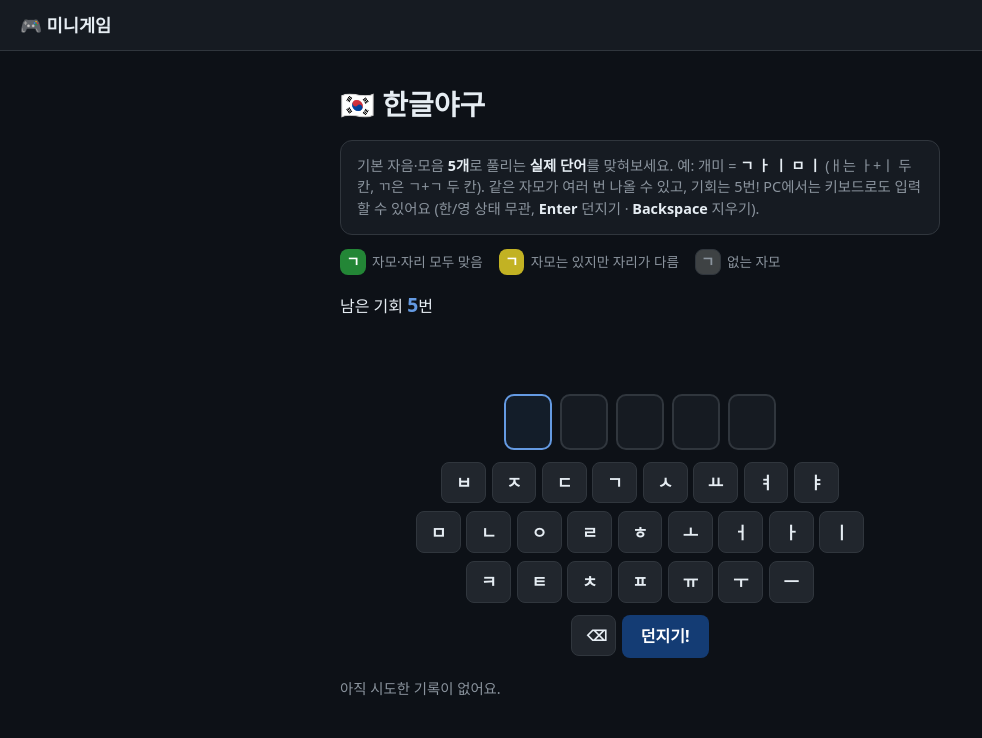
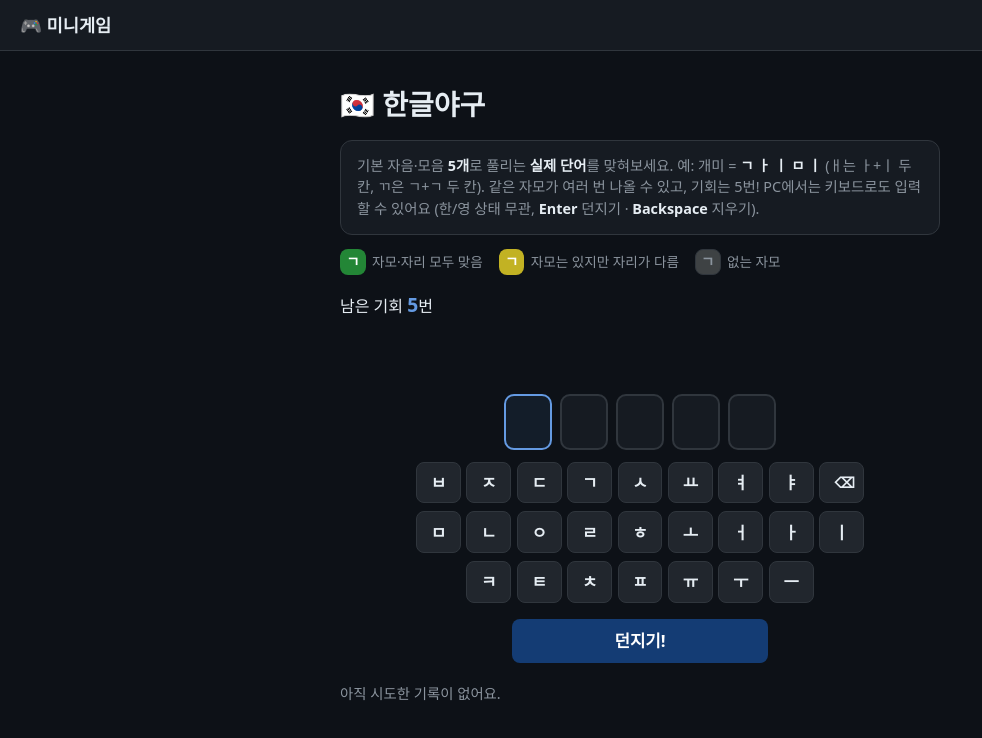
Before and after one commit to erica3211/mini_game, a React (Vite) app: page /hangul-baseball in a window 1280 px wide. Shown: the top 738 px of the page, without its empty margins (0-982 px from the left). Built offline with nearby package versions, Linux system fonts and the light colour scheme.

Commit message:
키보드 배치 수정

```diff
--- a/src/index.css
+++ b/src/index.css
@@ -321,7 +321,25 @@ button {
 }
 
 .key-row-actions {
-  margin-top: 0.25rem;
+  /* margin-top: 0.25rem; */
+  margin-top: 0.5rem;
+  width: 100%;
+  display: flex;
+  justify-content: center;
+}
+
+.key-row-actions .btn {
+  flex: 1;
+  max-width: 16rem;
+  height: 2.8rem;
+  border-radius: 8px;
+  font-size: 1.05rem;
+  font-weight: 700;
+  border: none;
+  background: var(--primary);
+  color: #ffffff;
+  cursor: pointer;
+  transition: background 0.15s;
 }
 
 .key.key-strike {
--- a/src/pages/HangulBaseball.tsx
+++ b/src/pages/HangulBaseball.tsx
@@ -158,6 +158,9 @@ export function HangulBaseball() {
                   </button>
                 )
               })}
+              <button type="button" className="key key-wide" onClick={pressBackspace}>
+                ⌫
+              </button>
             </div>
             <div className="key-row">
               {KEYBOARD_ROW_2.map((jamo) => {
@@ -194,9 +197,7 @@ export function HangulBaseball() {
               })}
             </div>
             <div className="key-row key-row-actions">
-              <button type="button" className="key key-wide" onClick={pressBackspace}>
-                ⌫
-              </button>
+
               <button type="button" className="btn btn-primary" onClick={handleSubmit}>
                 던지기!
               </button>
```
